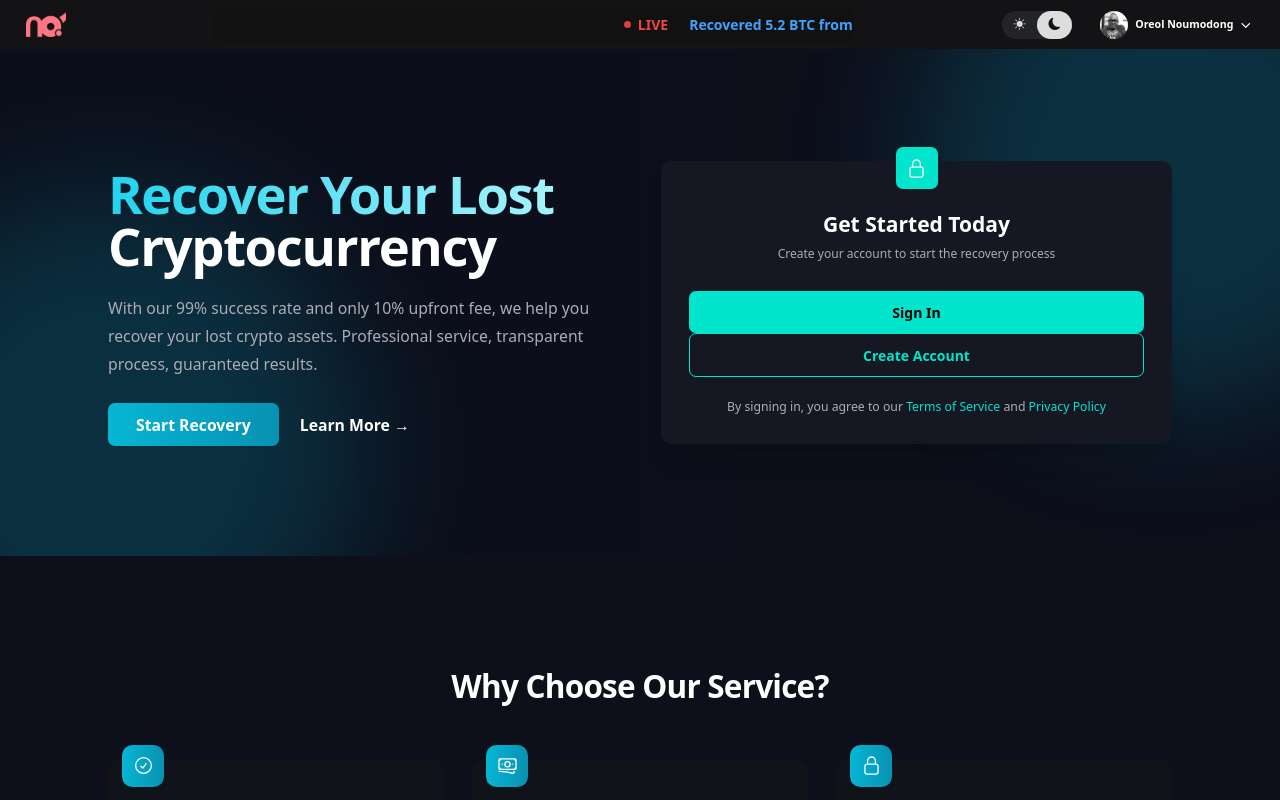
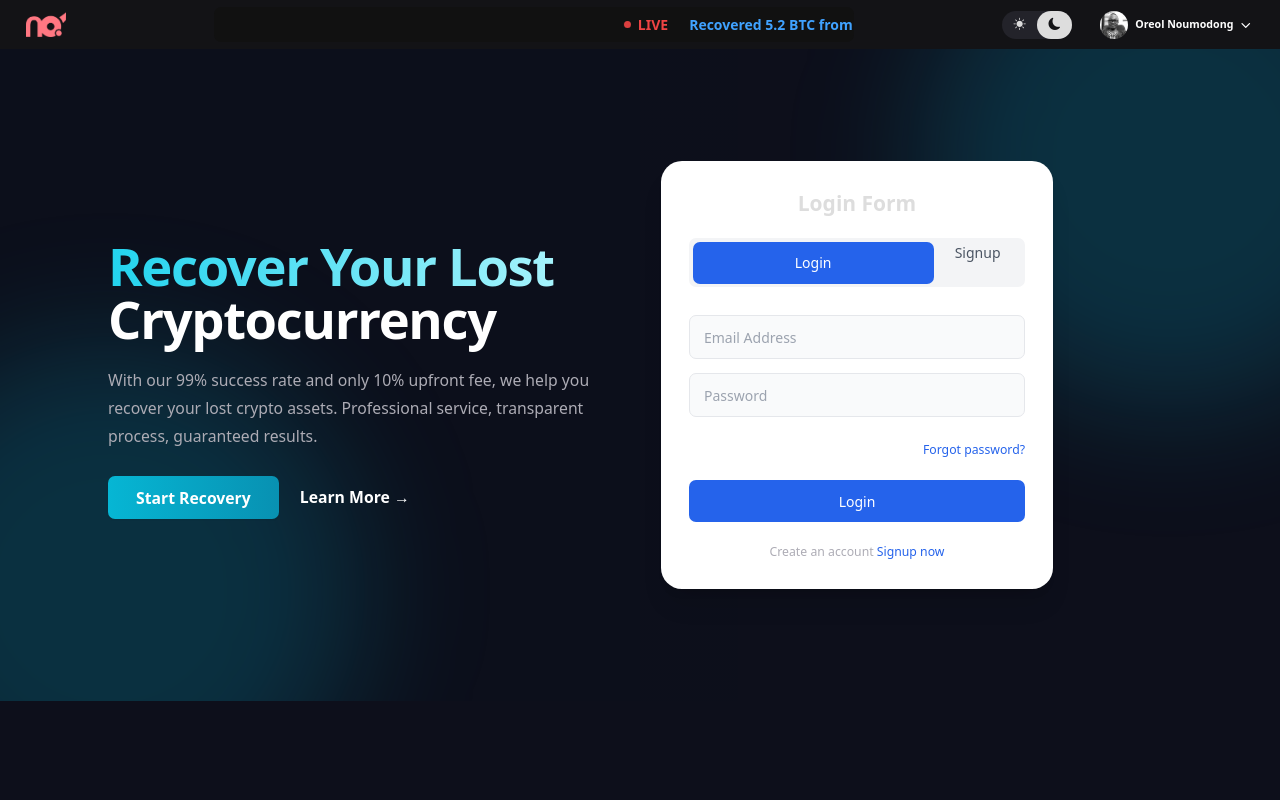
Before and after one commit to Minddit/teraki, a Next.js app: page / in a window 1280 px wide. Shown: the top 800 px of the page. Built offline with nearby package versions, Linux system fonts and the light colour scheme.

Commit message:
Complete redesign of login form with input fields

```diff
--- a/pages/index.tsx
+++ b/pages/index.tsx
@@ -50,40 +50,62 @@ export default function Landing() {
               </div>
 
               {/* Right side - Auth Card */}
-              <div className="relative bg-[#151823] rounded-xl p-8 shadow-xl">
-                <div className="absolute -top-4 left-1/2 -translate-x-1/2 inline-flex h-12 w-12 items-center justify-center rounded-lg bg-[#00e5cc]">
-                  <svg className="h-6 w-6 text-white" fill="none" viewBox="0 0 24 24" strokeWidth={1.5} stroke="currentColor">
-                    <path strokeLinecap="round" strokeLinejoin="round" d="M16.5 10.5V6.75a4.5 4.5 0 10-9 0v3.75m-.75 11.25h10.5a2.25 2.25 0 002.25-2.25v-6.75a2.25 2.25 0 00-2.25-2.25H6.75a2.25 2.25 0 00-2.25 2.25v6.75a2.25 2.25 0 002.25 2.25z" />
-                  </svg>
+              <div className="bg-white rounded-3xl p-8 shadow-xl w-full max-w-md">
+                <h2 className="text-2xl font-bold text-center mb-6">Login Form</h2>
+
+                {/* Login/Signup Tabs */}
+                <div className="flex bg-gray-100 p-1 rounded-lg mb-8">
+                  <button className="flex-1 py-3 px-6 text-white font-medium bg-blue-600 rounded-lg transition-all">
+                    Login
+                  </button>
+                  <Link href="/auth/register">
+                    <a className="flex-1 py-3 px-6 text-gray-600 font-medium text-center hover:text-blue-600 transition-colors">
+                      Signup
+                    </a>
+                  </Link>
                 </div>
-                <h3 className="mt-6 text-2xl font-semibold text-white text-center">Get Started Today</h3>
-                <p className="mt-2 text-gray-400 text-center">Create your account to start the recovery process</p>
 
-                <div className="mt-8 space-y-6">
+                <form className="space-y-6">
                   <div className="space-y-4">
-                    <Link href="/auth/login">
-                      <a className="w-full flex justify-center py-3 px-4 rounded-lg bg-[#00e5cc] text-black font-semibold hover:bg-[#00d1ba] transition-colors">
-                        Sign In
-                      </a>
-                    </Link>
-                    <Link href="/auth/register">
-                      <a className="w-full flex justify-center py-3 px-4 rounded-lg border border-[#00e5cc] text-[#00e5cc] font-semibold hover:bg-[#151823] transition-colors">
-                        Create Account
+                    <input
+                      type="email"
+                      required
+                      placeholder="Email Address"
+                      className="w-full px-4 py-3 bg-gray-50 text-gray-900 placeholder:text-gray-400 rounded-lg border border-gray-200 focus:border-blue-500 focus:ring-blue-500 transition-colors"
+                    />
+
+                    <input
+                      type="password"
+                      required
+                      placeholder="Password"
+                      className="w-full px-4 py-3 bg-gray-50 text-gray-900 placeholder:text-gray-400 rounded-lg border border-gray-200 focus:border-blue-500 focus:ring-blue-500 transition-colors"
+                    />
+                  </div>
+
+                  <div className="text-right">
+                    <Link href="/auth/forgot-password">
+                      <a className="text-blue-600 hover:text-blue-700 text-sm font-medium">
+                        Forgot password?
                       </a>
                     </Link>
                   </div>
 
-                  <p className="text-sm text-gray-400 text-center">
-                    By signing in, you agree to our{' '}
-                    <Link href="/terms">
-                      <a className="text-[#00e5cc] hover:text-[#00d1ba]">Terms of Service</a>
-                    </Link>
-                    {' '}and{' '}
-                    <Link href="/privacy">
-                      <a className="text-[#00e5cc] hover:text-[#00d1ba]">Privacy Policy</a>
+                  <button
+                    type="submit"
+                    className="w-full py-3 rounded-lg bg-blue-600 text-white font-medium hover:bg-blue-700 transition-colors"
+                  >
+                    Login
+                  </button>
+
+                  <p className="text-center text-gray-600 text-sm">
+                    Create an account{' '}
+                    <Link href="/auth/register">
+                      <a className="text-blue-600 hover:text-blue-700 font-medium">
+                        Signup now
+                      </a>
                     </Link>
                   </p>
-                </div>
+                </form>
               </div>
             </div>
           </div>
```
